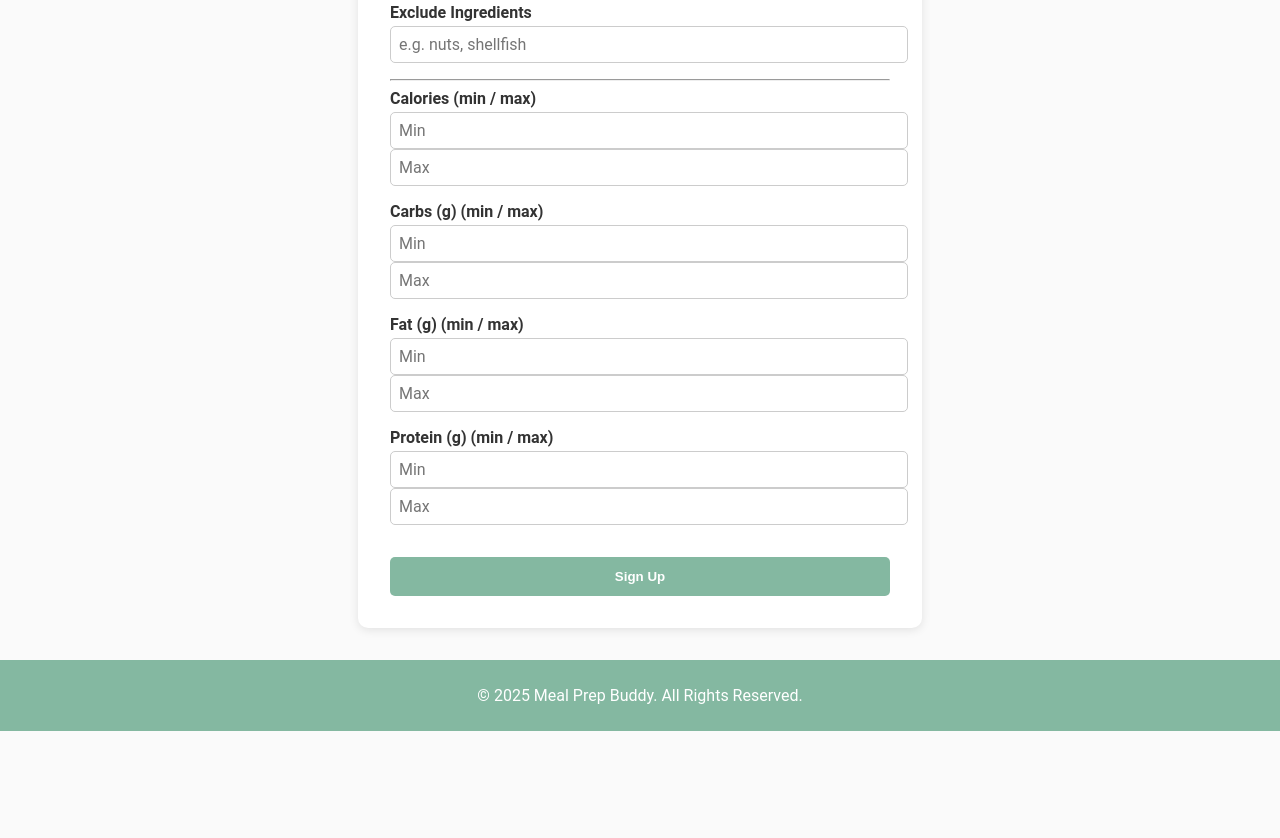
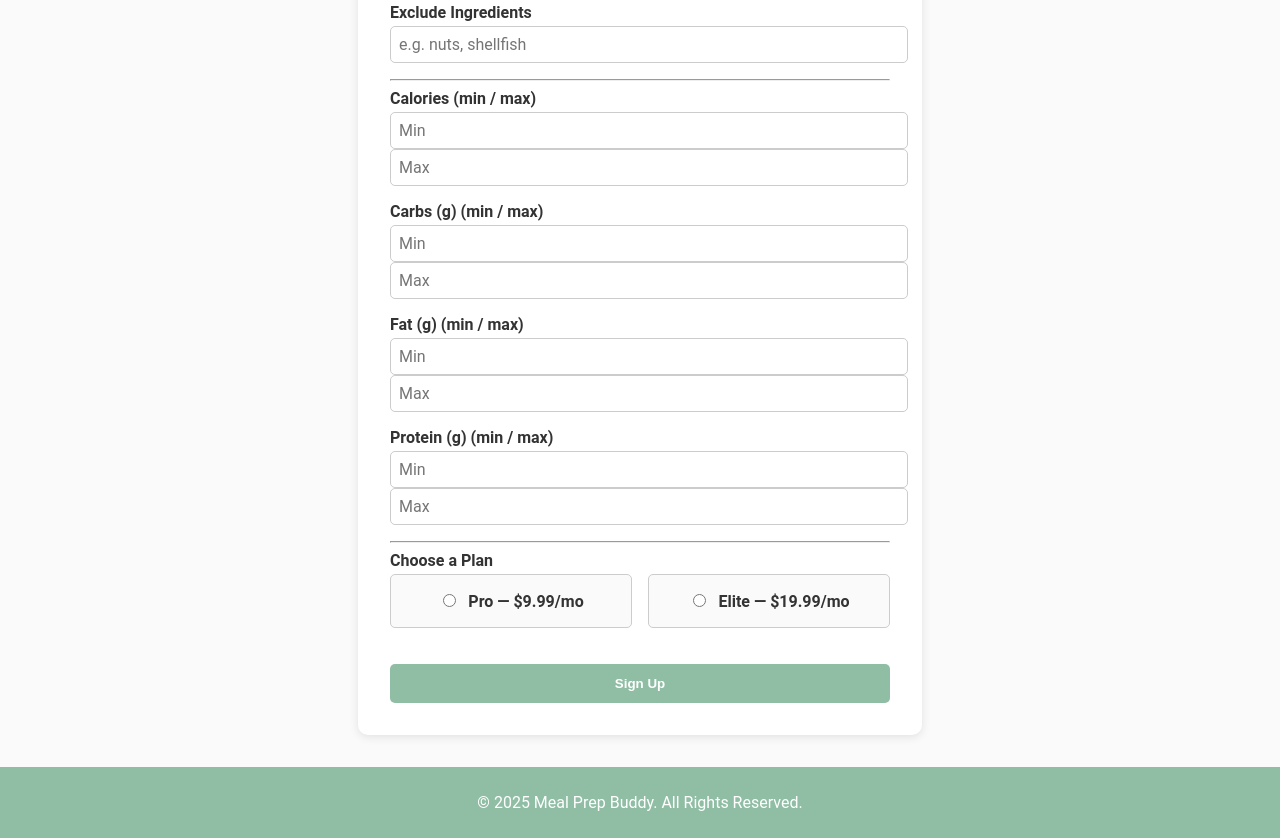
Before and after one commit to bergj21/cs20-final-project, a plain HTML site: page public/signup.html in a window 1280 px wide. Shown: the part 722-1560 px from the top of the page. Before the commit the page ends 1453 px from the top, so only its background shows below. Drawn offline with Linux system fonts and the light colour scheme.

Commit message:
signup update

```diff
--- a/public/signup.html
+++ b/public/signup.html
@@ -27,7 +27,10 @@
         margin-bottom: 0.25rem;
         font-weight: bold;
       }
-      .signup-form input {
+      .signup-form input[type="text"],
+      .signup-form input[type="email"],
+      .signup-form input[type="password"],
+      .signup-form input[type="number"] {
         width: 100%;
         padding: 0.5rem;
         border: 1px solid #ccc;
@@ -46,6 +49,22 @@
       }
       .signup-form button:hover {
         background: var(--dark-green-color);
+      }
+      .subscription-options {
+        display: flex;
+        gap: 1rem;
+      }
+      .subscription-options label {
+        flex: 1;
+        padding: 1rem;
+        background: var(--off-white-color);
+        border: 1px solid #ccc;
+        border-radius: 5px;
+        text-align: center;
+        cursor: pointer;
+      }
+      .subscription-options input {
+        margin-right: 0.5rem;
       }
     </style>
   </head>
@@ -126,6 +145,21 @@
           <input type="number" id="maxProtein" placeholder="Max" />
         </div>
 
+        <hr />
+
+        <!-- Subscription Plan -->
+        <div class="form-group">
+          <label>Choose a Plan</label>
+          <div class="subscription-options">
+            <label>
+              <input type="radio" name="plan" value="Pro" required /> Pro — $9.99/mo
+            </label>
+            <label>
+              <input type="radio" name="plan" value="Elite" /> Elite — $19.99/mo
+            </label>
+          </div>
+        </div>
+
         <button type="submit">Sign Up</button>
       </form>
     </main>
@@ -145,6 +179,7 @@
               email: e.target.email.value,
               password: e.target.password.value,
               preferences: {},
+              plan: e.target.plan.value
             }
 
             // include string prefs only if non-empty
--- a/public/styles.css
+++ b/public/styles.css
@@ -1,5 +1,5 @@
 :root {
-    --green-color: #84b8a1;
+    --green-color:#90bea4;
     --dark-green-color: #2d6a4f;
     --soft-orange-color: #FFA726;
     --off-white-color: #FAFAFA;
```
